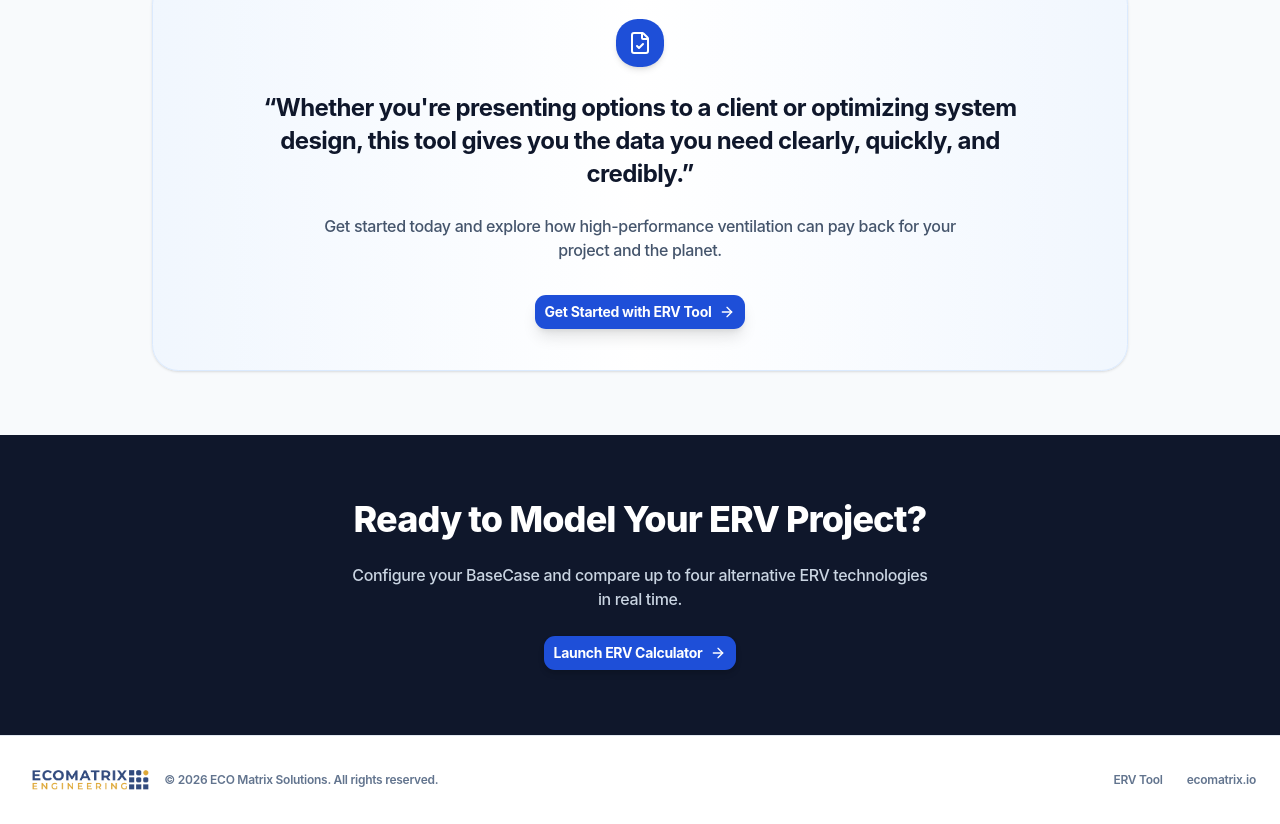
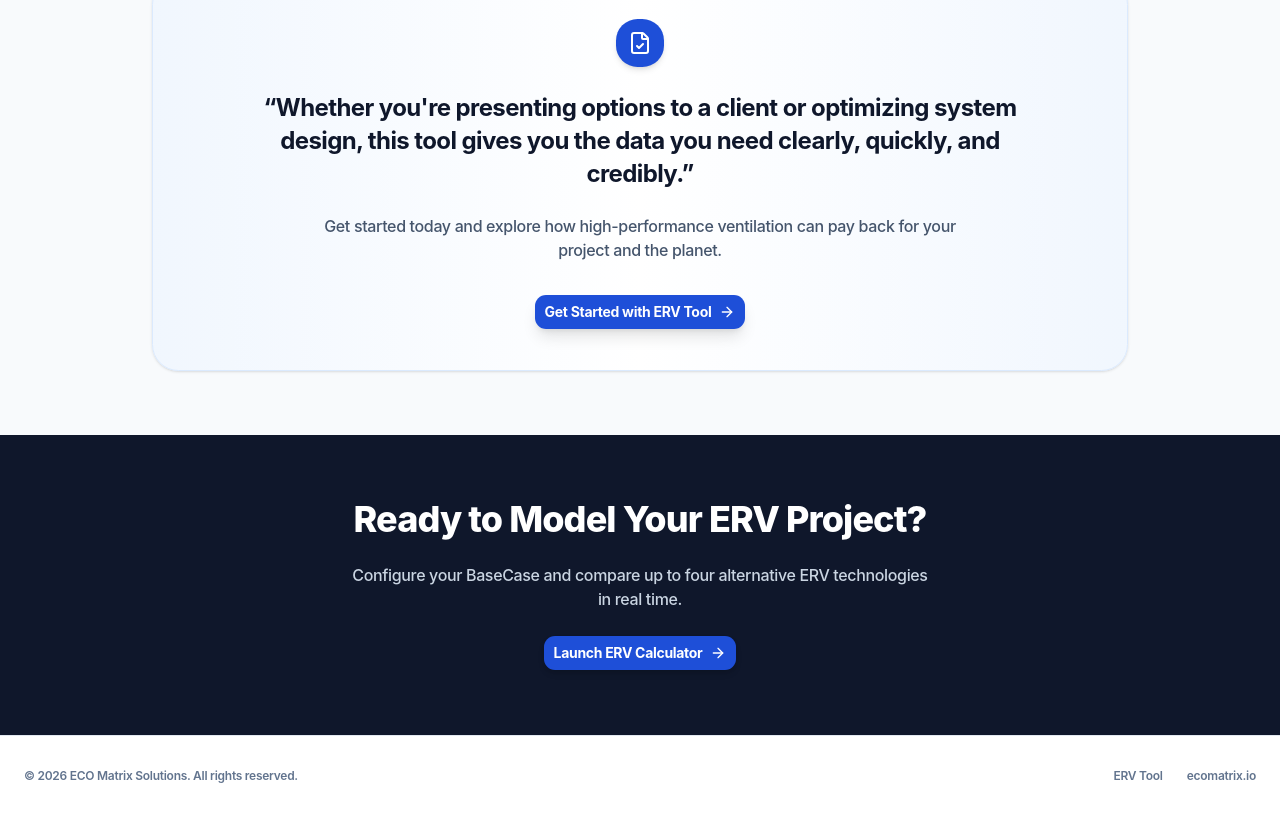
Before and after one commit to ecomatrix-developer/ecomatrix-erv-tool, a Next.js app: page / in a window 1280 px wide. Shown: the part 2593-3417 px from the top of the page. Built offline with nearby package versions, Linux system fonts and the light colour scheme.

Commit message:
footer logo removed

```diff
--- a/src/app/page.tsx
+++ b/src/app/page.tsx
@@ -2,7 +2,6 @@
 
 import { useState } from "react";
 import Link from "next/link";
-import Image from "next/image";
 import { SiteHeader } from "@/components/site-header";
 import { LoginModal } from "@/components/login-modal";
 import { Button } from "@/components/ui/button";
@@ -298,10 +297,7 @@ export default function LandingPage() {
       {/* FOOTER */}
       <footer className="border-t border-slate-200 bg-white py-8">
         <div className="mx-auto flex max-w-7xl flex-col items-center justify-between gap-4 px-4 text-xs font-semibold text-slate-500 sm:flex-row sm:px-6">
-          <div className="flex items-center gap-3">
-            <Image src="/logo.png" alt="Eco Matrix" width={214} height={40} className="h-6 w-auto object-contain" />
-            <span>&copy; {new Date().getFullYear()} ECO Matrix Solutions. All rights reserved.</span>
-          </div>
+          <span>&copy; {new Date().getFullYear()} ECO Matrix Solutions. All rights reserved.</span>
 
           <div className="flex items-center gap-6">
             <button onClick={handleLaunchClick} className="hover:text-slate-900 transition-colors">
```
